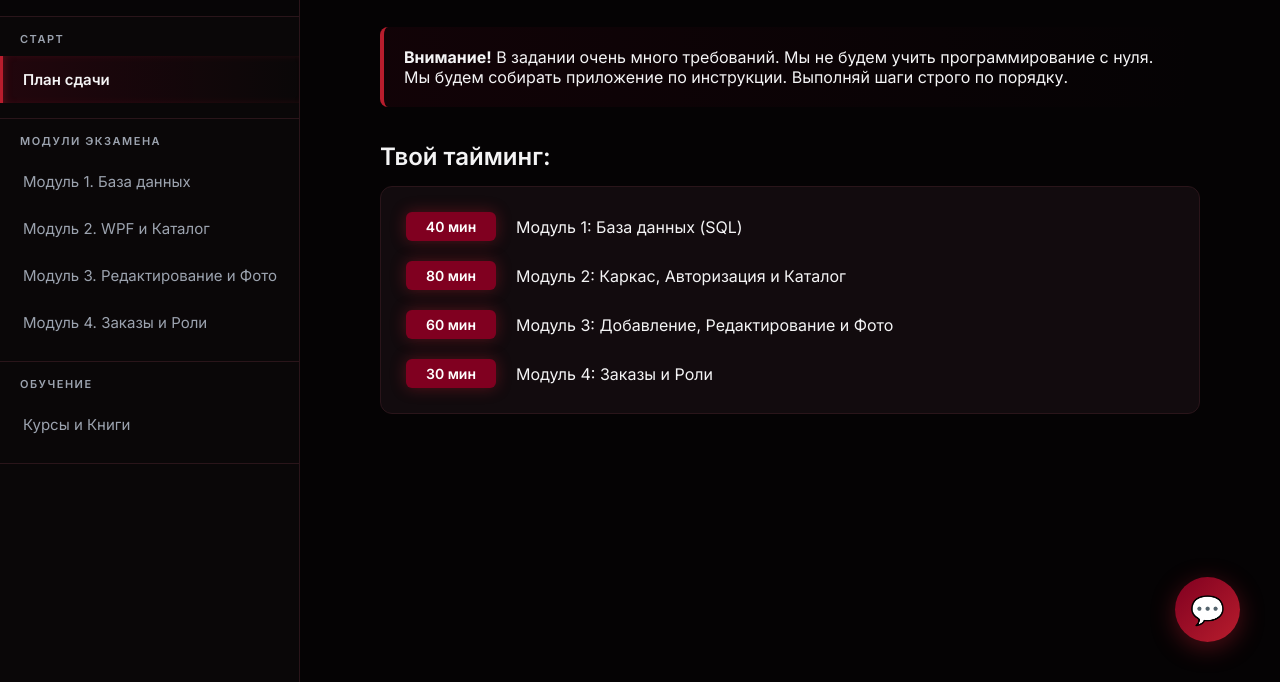
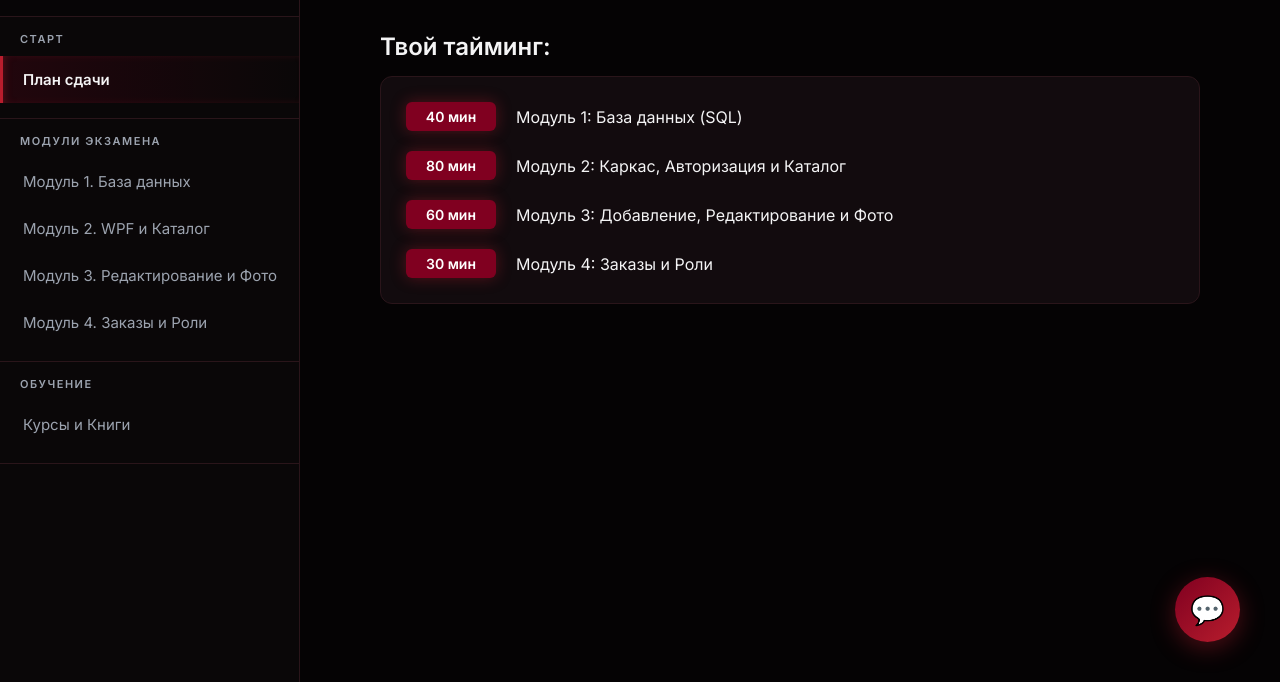
Before and after one commit to Dasha00Ushakova1/demo_exam, a plain HTML site: page index.html in a window 1280 px wide. Shown: the part 118-800 px from the top of the page. Drawn offline with nearby package versions, Linux system fonts and the light colour scheme.

Commit message:
Update index.html

```diff
--- a/index.html
+++ b/index.html
@@ -42,9 +42,6 @@
         <!-- ВВЕДЕНИЕ -->
         <section id="intro" class="page active">
             <h1>дЛЯ студентов</h1>
-            <div class="alert alert-info">
-                <strong>Внимание!</strong> В задании очень много требований. Мы не будем учить программирование с нуля. Мы будем собирать приложение по инструкции. Выполняй шаги строго по порядку.
-            </div>
 
             <h2>Твой тайминг:</h2>
             <div class="timeline">
```
